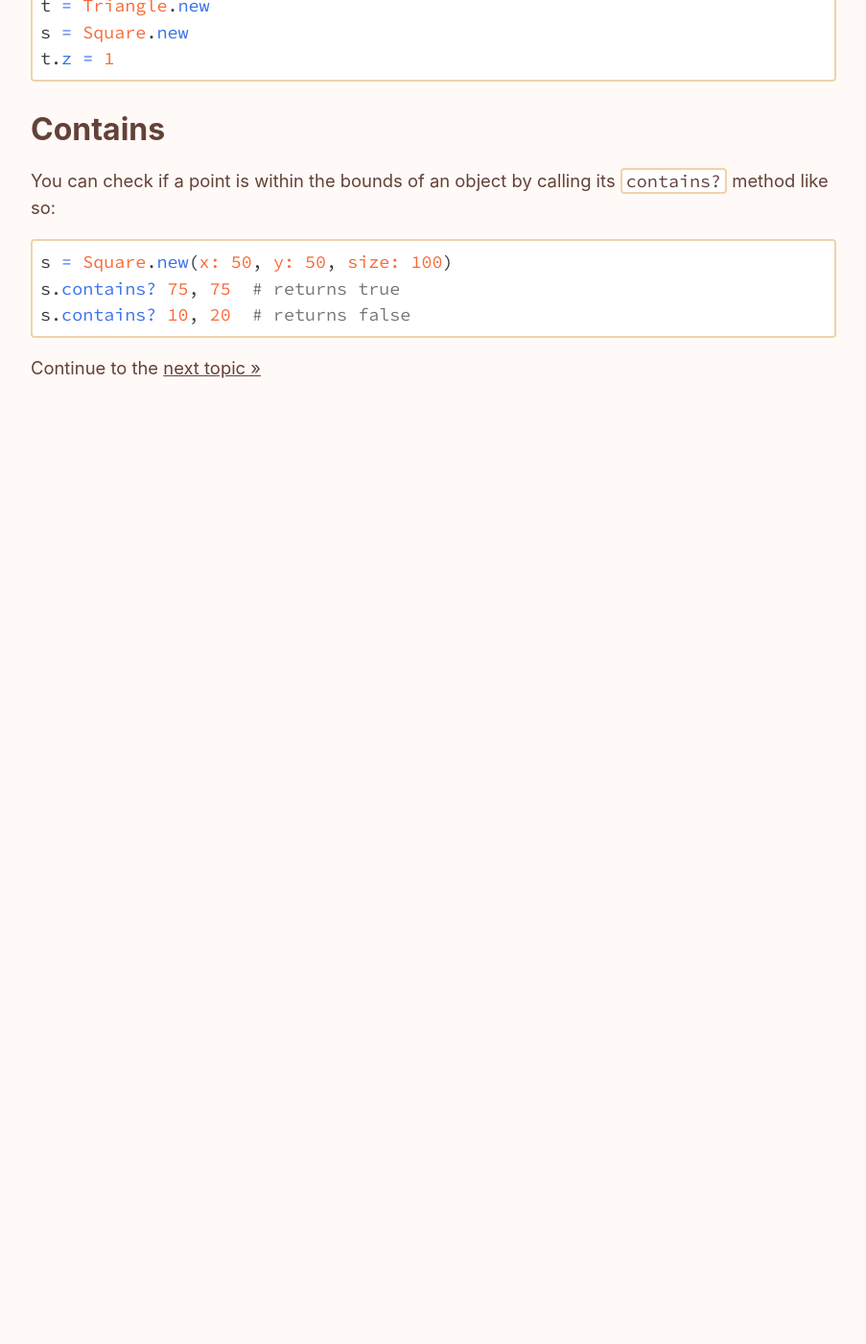
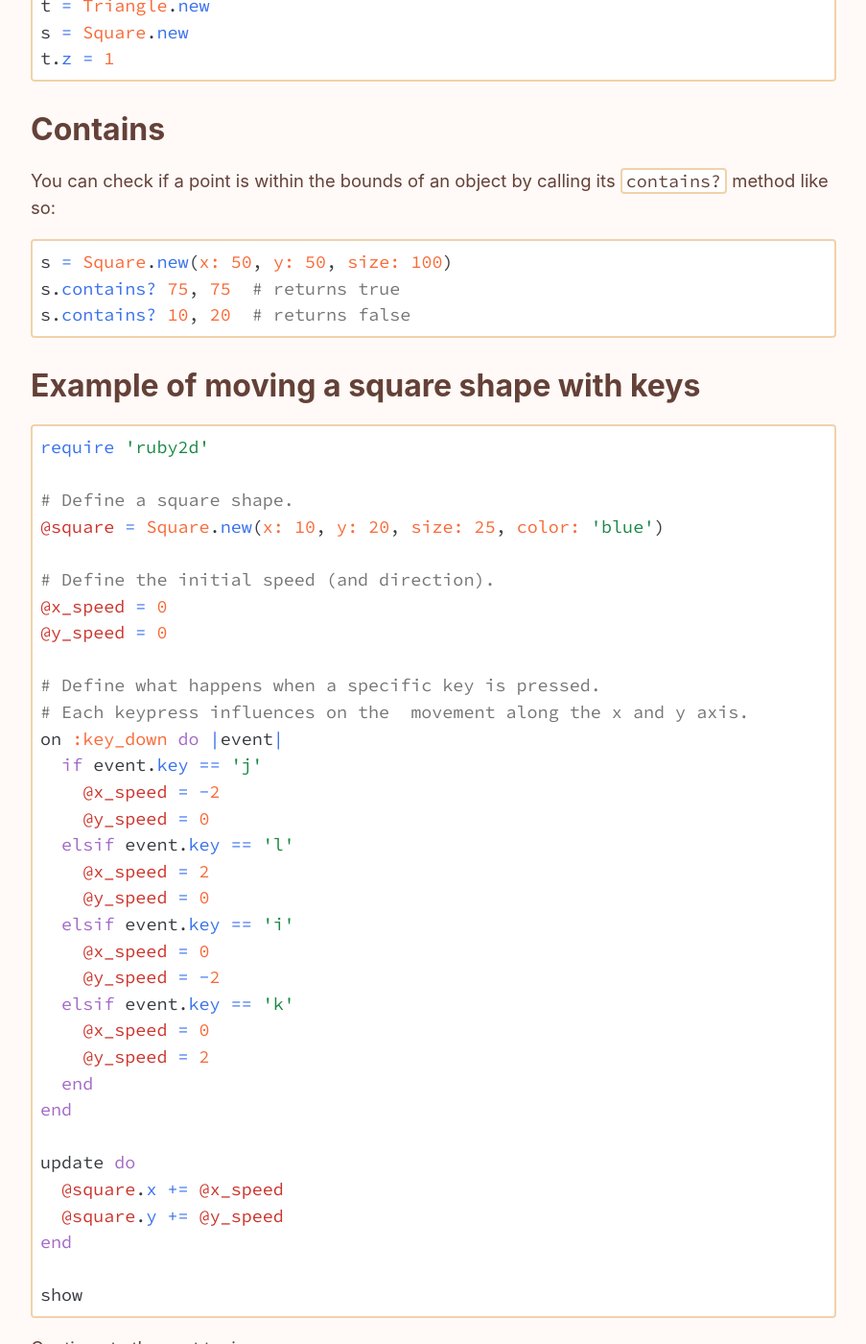
Before and after one commit to ruby2d/ruby2d.com, a Jekyll site: the page built from _pages/learn/2d-basics.md, in a window 1280 px wide and 1400 px high, scrolled down 1695 px. Shown: the whole window at 96% size, without its empty margins (264-1167 px from the left). Built offline with Jekyll 4.4.1, drawn with Linux system fonts in a browser that asks for light colours; comment, search, counter and statistics services are not loaded; before the commit the page ends 2191 px from its top, so only the background shows below that.

Commit message:
Add full example for 2d basics.

````diff
--- a/_pages/learn/2d-basics.md
+++ b/_pages/learn/2d-basics.md
@@ -55,4 +55,42 @@ s.contains? 75, 75  # returns true
 s.contains? 10, 20  # returns false
 ```
 
+# Example of moving a square shape with keys
+
+```ruby
+require 'ruby2d'
+
+# Define a square shape.
+@square = Square.new(x: 10, y: 20, size: 25, color: 'blue')
+
+# Define the initial speed (and direction).
+@x_speed = 0
+@y_speed = 0
+
+# Define what happens when a specific key is pressed.
+# Each keypress influences on the  movement along the x and y axis.
+on :key_down do |event|
+  if event.key == 'j'
+    @x_speed = -2
+    @y_speed = 0
+  elsif event.key == 'l'
+    @x_speed = 2
+    @y_speed = 0
+  elsif event.key == 'i'
+    @x_speed = 0
+    @y_speed = -2
+  elsif event.key == 'k'
+    @x_speed = 0
+    @y_speed = 2
+  end
+end
+
+update do
+  @square.x += @x_speed
+  @square.y += @y_speed
+end
+
+show
+```
+
 Continue to the [next topic »](/learn/{{ page.next_topic }})
````
